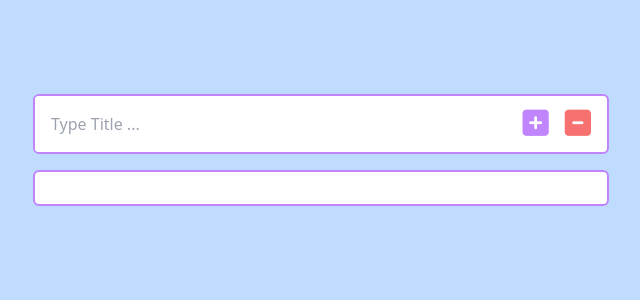
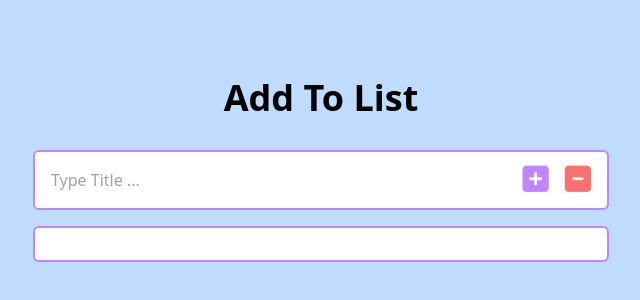
Before and after one commit to emon-webdev/Todo-list-with-LocalStorage, a plain HTML site: page index.html in a window 1280 px wide. Shown: the part 250-550 px from the top of the page, without its empty margins (319-959 px from the left). Drawn offline with nearby package versions, Linux system fonts and the light colour scheme.

Commit message:
title added

```diff
--- a/index.html
+++ b/index.html
@@ -12,14 +12,17 @@
   <title>Todo app with LocalStorage</title>
 </head>
 
-<body class="p-5 bg-blue-200 flex justify-center items-center h-screen">
+<body class="p-5 bg-blue-200 text-center">
+
+  <div class="flex justify-center items-center h-screen">
     <div class="w-full max-w-xl">
+      <h2 class="text-4xl font-bold mb-8">Add To List</h2>
       <div class="bg-white w-full rounded-md flex gap-4 overflow-hidden border-2 border-purple-400">
         <input type="text" id="todo-text" class="w-full p-4 outline-none" placeholder="Type Title ..." />
-      <button onclick="handleSubmit()" title="Add Todo">
+        <button title="Add to list" onclick="handleSubmit()" title="Add Todo">
           <i class="fa-solid fa-square-plus text-[30px] text-purple-400"></i>
         </button>
-      <button onclick="handleClearAll()" title="Clear All" class="mr-4">
+        <button title="Clear All list" onclick="handleClearAll()" title="Clear All" class="mr-4">
           <i class="fa-solid fa-square-minus text-[30px] text-red-400"></i>
         </button>
       </div>
@@ -27,6 +30,7 @@
         <ul id="todo-list" class="grid divide-y"></ul>
       </div>
     </div>
+  </div>
   <script src="script.js"></script>
 </body>
 
```
Lines whose indentation alone changed are shown as unchanged.
